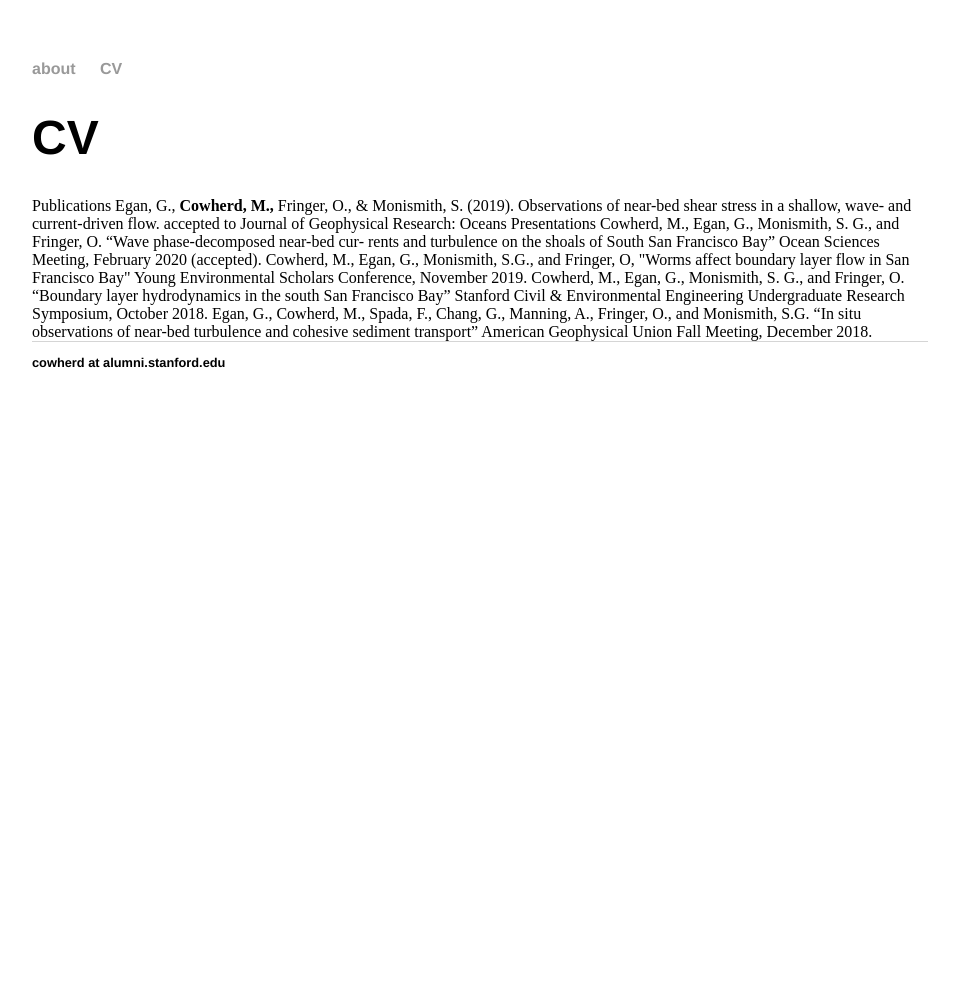
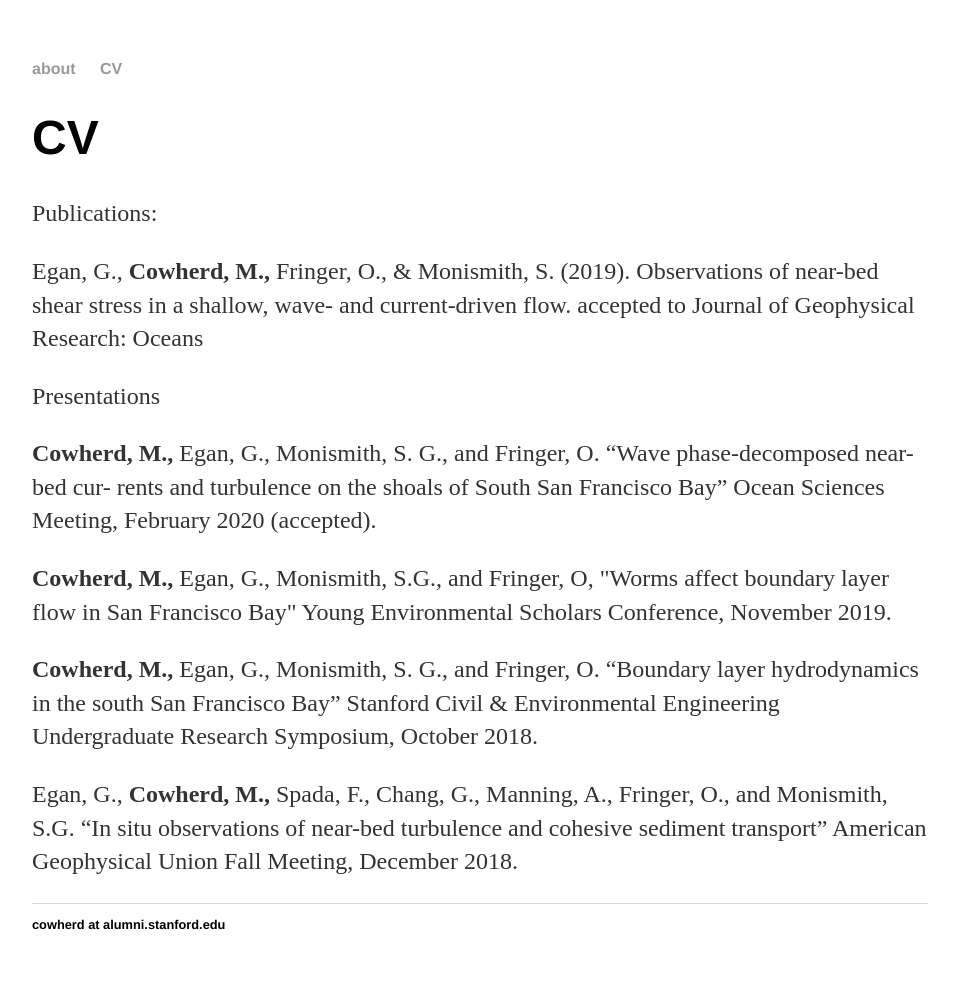
Before and after one commit to mariannecowherd/mariannecowherd.github.io, a Jekyll site: the page built from cv/index.html, in a window 1280 px wide. Shown: the whole page, without its empty margins (160-1119 px from the left). Built offline with Jekyll 4.4.1, drawn with Linux system fonts in a browser that asks for light colours; before the commit the page ends 900 px from its top, so only the background shows below that.

```diff
--- a/cv/index.html
+++ b/cv/index.html
@@ -6,12 +6,13 @@ title: CV
 	<h1>CV</h1>
 
 
-Publications
-Egan, G., <b>Cowherd, M.,</b> Fringer, O., & Monismith, S. (2019). Observations of near-bed shear stress in a shallow, wave- and current-driven flow. accepted to Journal of Geophysical Research: Oceans
+	<p>Publications:</p>
+<p>Egan, G., <b>Cowherd, M.,</b> Fringer, O., & Monismith, S. (2019). Observations of near-bed shear stress in a shallow, wave- and current-driven flow. accepted to Journal of Geophysical Research: Oceans</p>
 
-Presentations
-Cowherd, M., Egan, G., Monismith, S. G., and Fringer, O. “Wave phase-decomposed near-bed cur- rents and turbulence on the shoals of South San Francisco Bay” Ocean Sciences Meeting, February 2020 (accepted).
-Cowherd, M., Egan, G., Monismith, S.G., and Fringer, O, "Worms affect boundary layer flow in San Francisco Bay" Young Environmental Scholars Conference, November 2019.
-Cowherd, M., Egan, G., Monismith, S. G., and Fringer, O. “Boundary layer hydrodynamics in the south San Francisco Bay” Stanford Civil & Environmental Engineering Undergraduate Research Symposium, October 2018.
-Egan, G., Cowherd, M., Spada, F., Chang, G., Manning, A., Fringer, O., and Monismith, S.G. “In situ observations of near-bed turbulence and cohesive sediment transport” American Geophysical Union Fall Meeting, December 2018.
+
+<p>Presentations
+<p><b>Cowherd, M.,</b> Egan, G., Monismith, S. G., and Fringer, O. “Wave phase-decomposed near-bed cur- rents and turbulence on the shoals of South San Francisco Bay” Ocean Sciences Meeting, February 2020 (accepted).</p>
+<p><b>Cowherd, M.,</b> Egan, G., Monismith, S.G., and Fringer, O, "Worms affect boundary layer flow in San Francisco Bay" Young Environmental Scholars Conference, November 2019.</p>
+<p><b>Cowherd, M.,</b> Egan, G., Monismith, S. G., and Fringer, O. “Boundary layer hydrodynamics in the south San Francisco Bay” Stanford Civil & Environmental Engineering Undergraduate Research Symposium, October 2018.</p>
+<p>Egan, G., <b>Cowherd, M.,</b> Spada, F., Chang, G., Manning, A., Fringer, O., and Monismith, S.G. “In situ observations of near-bed turbulence and cohesive sediment transport” American Geophysical Union Fall Meeting, December 2018.</p>
 </div><!-- /.blurb -->
```
